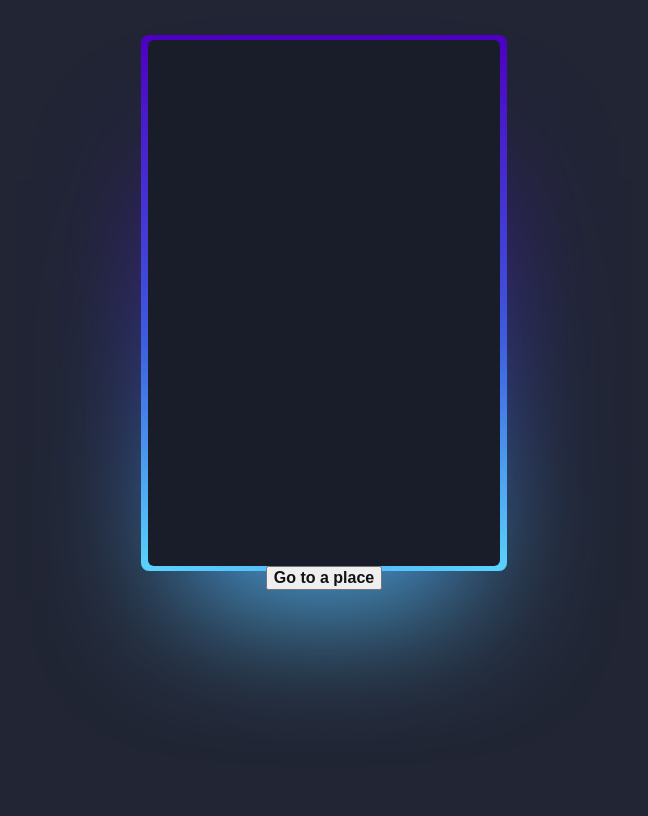
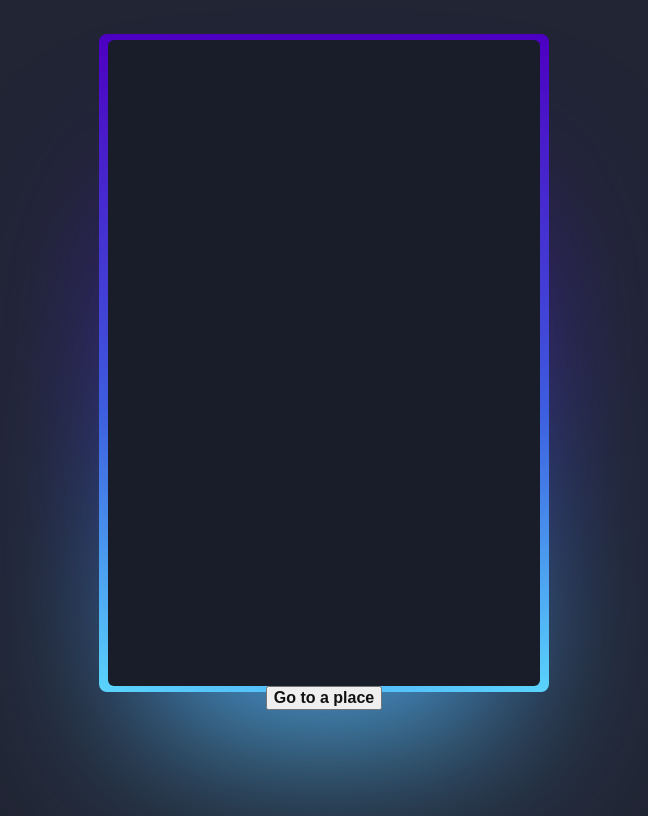
Before and after one commit to DaffaWiratama/gift, a plain HTML site: page Card.html in a window 1280 px wide. Shown: the whole page, without its empty margins (316-964 px from the left). Drawn offline with Linux system fonts and the light colour scheme.

Commit message:
Update Card.html

```diff
--- a/Card.html
+++ b/Card.html
@@ -9,7 +9,7 @@
 }
 
 :root {
-  --card-height: 65vh;
+  --card-height: 80vh;
   --card-width: calc(var(--card-height) / 1.5);
 }
 
@@ -37,7 +37,7 @@ body {
   align-items: center;
   text-align: center;
   display: flex;
-  font-size: 2.0em;
+  font-size: 1.5em;
   color: rgb(88 199 250 / 0%);
   cursor: pointer;
   font-family: cursive;
```
